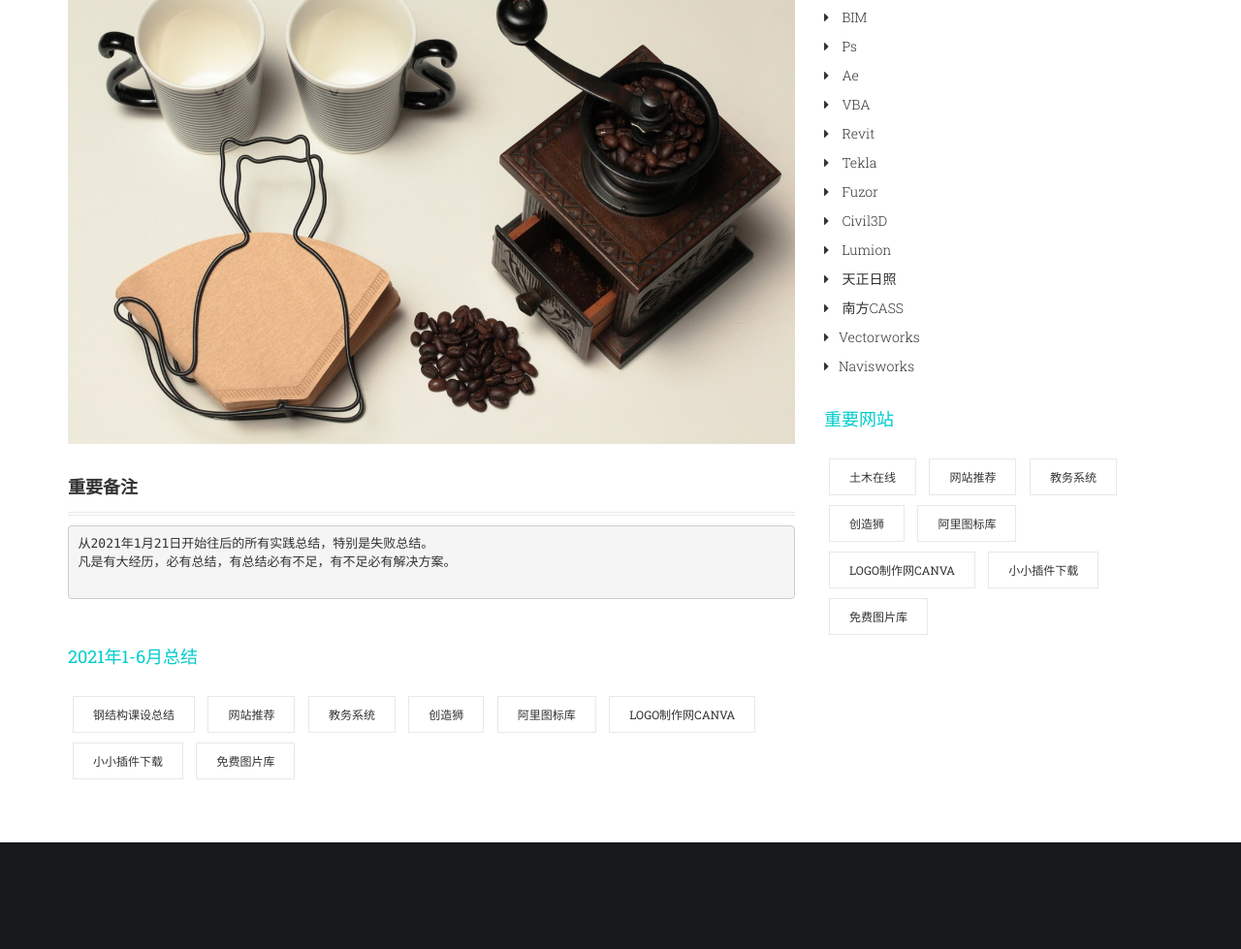
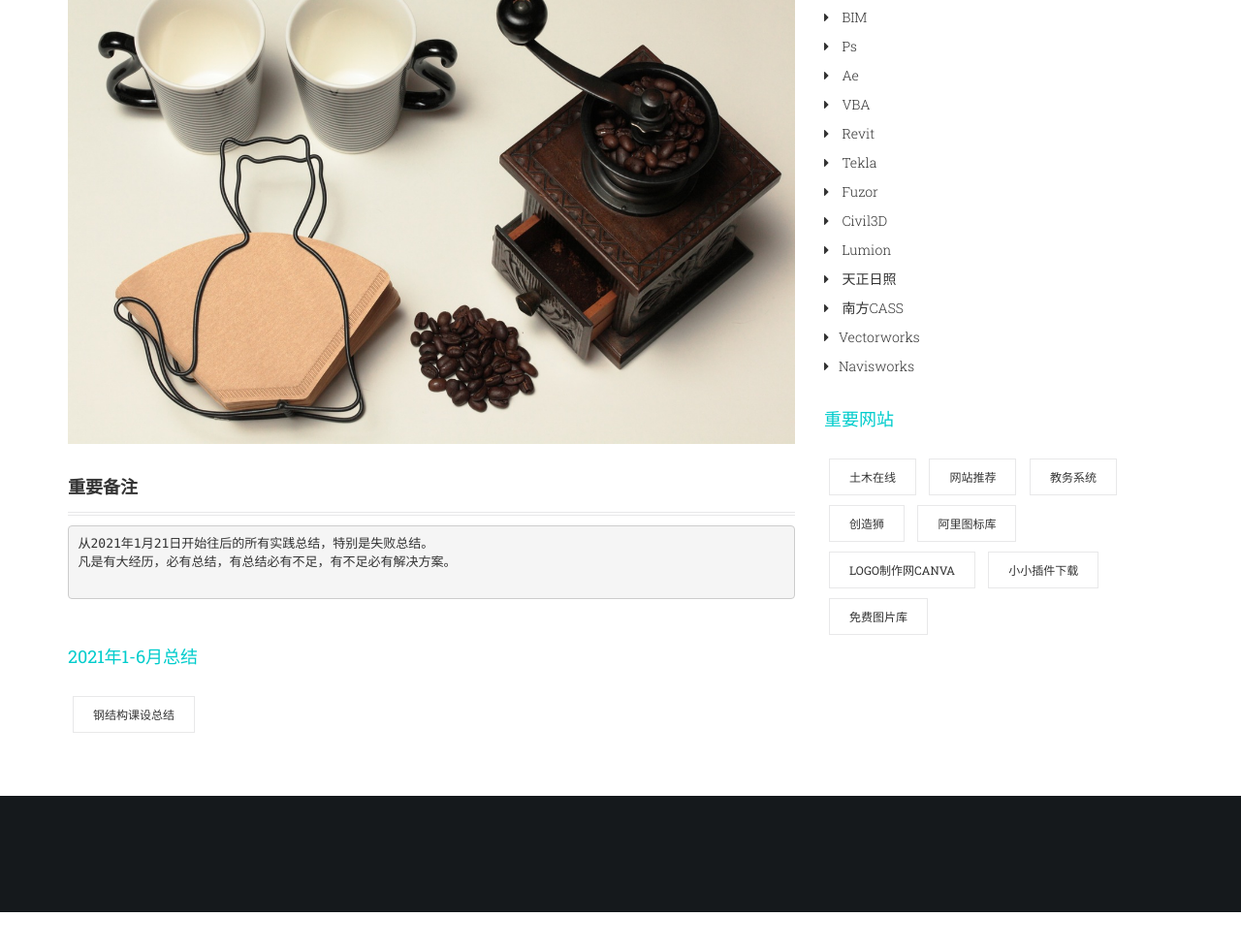
Before and after one commit to weizhihaiyu/mynote, a plain HTML site: page BLOG2/zongjiehome.html in a window 1280 px wide. Shown: the part 276-1255 px from the top of the page at 97% size. After the commit the page ends 1217 px from the top, so only its background shows below. Drawn offline with Linux system fonts and the light colour scheme; a web font is replaced by a local one.

Commit message:
提交笔记修改

```diff
--- a/BLOG2/zongjiehome.html
+++ b/BLOG2/zongjiehome.html
@@ -97,13 +97,6 @@
 					<div class="tag_cloud wow fadeInRight" data-wow-duration="1s" data-wow-delay="0.9s" data-wow-offset="0">
 						<h4 class="blog_sidebar_title">2021年1-6月总结</h4>
 						<a href="myhtml/钢结构课设总结.html" class="btn btn-lg btn-light-bg">钢结构课设总结</a>
-						<a  href="https://weizhihaiyu.github.io/Boat/tuijian.html" class="btn btn-lg btn-light-bg">网站推荐</a>
-						<a  href="http://218.75.197.123:83"  class="btn btn-lg btn-light-bg">教务系统</a>
-						<a  href="http://www.chuangzaoshi.com/index" class="btn btn-lg btn-light-bg">创造狮</a>
-						<a  href="https://www.iconfont.cn/" class="btn btn-lg btn-light-bg">阿里图标库</a>
-						<a  href="https://www.canva.cn/enterprise/" class="btn btn-lg btn-light-bg">logo制作网canva</a>
-						<a  href="https://mydxiaochen.lanzous.com/b0fd4m9la" class="btn btn-lg btn-light-bg">小小插件下载</a>
-						<a  href="https://pexels.com/" class="btn btn-lg btn-light-bg">免费图片库</a>
 					</div>
 			</div><!--- END COL -->
 
```
